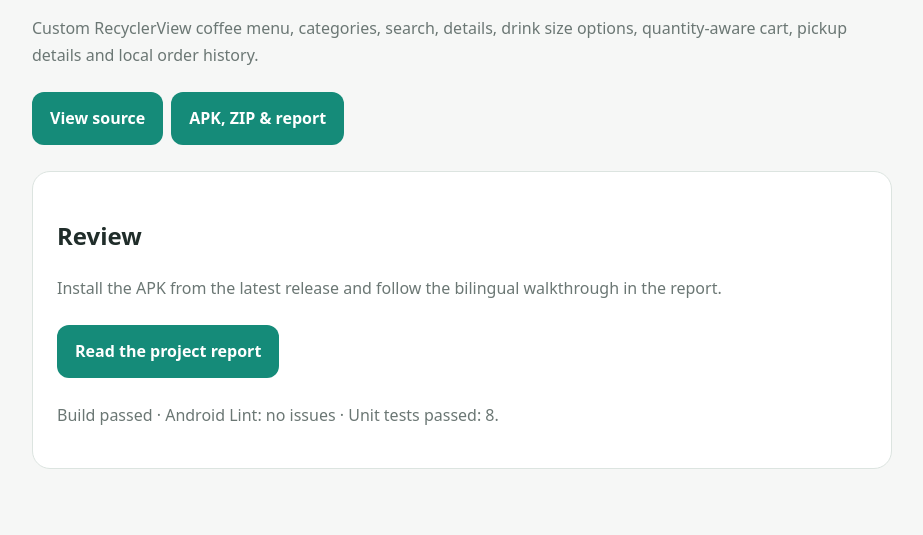
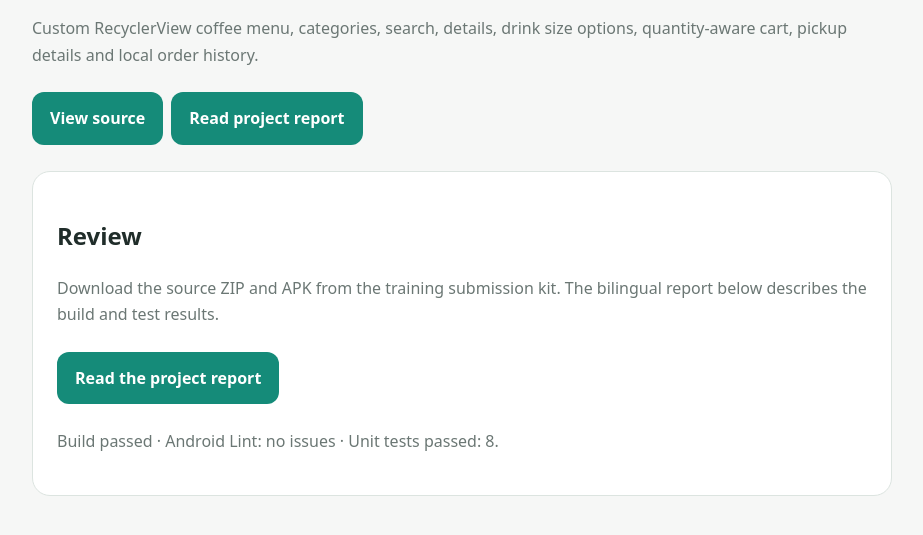
Before and after one commit to ENGEyad/pynexia-week4-coffee-shop, a plain HTML site: page docs/index.html in a window 1280 px wide. Shown: the part 235-770 px from the top of the page, without its empty margins (178-1101 px from the left). Drawn offline with Linux system fonts and the light colour scheme.

Commit message:
Finalize Week 4 Android project and verification evidence

```diff
--- a/docs/index.html
+++ b/docs/index.html
@@ -1 +1 @@
-<!doctype html><html lang="en"><head><meta charset="utf-8"><meta name="viewport" content="width=device-width,initial-scale=1"><title>Brew & Bean · Pynexia Week 4</title><style>body{font:16px/1.65 system-ui,sans-serif;background:#f6f7f6;color:#202d2a;margin:0}main{max-width:860px;margin:auto;padding:52px 24px}h1{font-size:clamp(2.4rem,7vw,4.5rem);line-height:1.05}p,li{color:#6b7774}section{background:white;border:1px solid #dce4e0;border-radius:18px;padding:24px;margin-top:18px}a{display:inline-block;background:#158b79;color:white;text-decoration:none;padding:13px 18px;border-radius:12px;margin:8px 8px 8px 0;font-weight:700}</style></head><body><main><small>PYNEXIA · ANDROID DEVELOPMENT · WEEK 4</small><h1>Brew & Bean</h1><p>Custom RecyclerView coffee menu, categories, search, details, drink size options, quantity-aware cart, pickup details and local order history.</p><a href="https://github.com/ENGEyad/pynexia-week4-coffee-shop">View source</a><a href="https://github.com/ENGEyad/pynexia-week4-coffee-shop/releases/latest">APK, ZIP &amp; report</a><section><h2>Review</h2><p>Install the APK from the latest release and follow the bilingual walkthrough in the report.</p><p><a href="downloads/Coffee-Shop-App-Report.pdf">Read the project report</a></p><p>Build passed · Android Lint: no issues · Unit tests passed: 8.</p></section></main></body></html>
+<!doctype html><html lang="en"><head><meta charset="utf-8"><meta name="viewport" content="width=device-width,initial-scale=1"><title>Brew & Bean · Pynexia Week 4</title><style>body{font:16px/1.65 system-ui,sans-serif;background:#f6f7f6;color:#202d2a;margin:0}main{max-width:860px;margin:auto;padding:52px 24px}h1{font-size:clamp(2.4rem,7vw,4.5rem);line-height:1.05}p,li{color:#6b7774}section{background:white;border:1px solid #dce4e0;border-radius:18px;padding:24px;margin-top:18px}a{display:inline-block;background:#158b79;color:white;text-decoration:none;padding:13px 18px;border-radius:12px;margin:8px 8px 8px 0;font-weight:700}</style></head><body><main><small>PYNEXIA · ANDROID DEVELOPMENT · WEEK 4</small><h1>Brew & Bean</h1><p>Custom RecyclerView coffee menu, categories, search, details, drink size options, quantity-aware cart, pickup details and local order history.</p><a href="https://github.com/ENGEyad/pynexia-week4-coffee-shop">View source</a><a href="downloads/Coffee-Shop-App-Report.pdf">Read project report</a><section><h2>Review</h2><p>Download the source ZIP and APK from the training submission kit. The bilingual report below describes the build and test results.</p><p><a href="downloads/Coffee-Shop-App-Report.pdf">Read the project report</a></p><p>Build passed · Android Lint: no issues · Unit tests passed: 8.</p></section></main></body></html>
```
Also changed, not shown: 2 other files.
